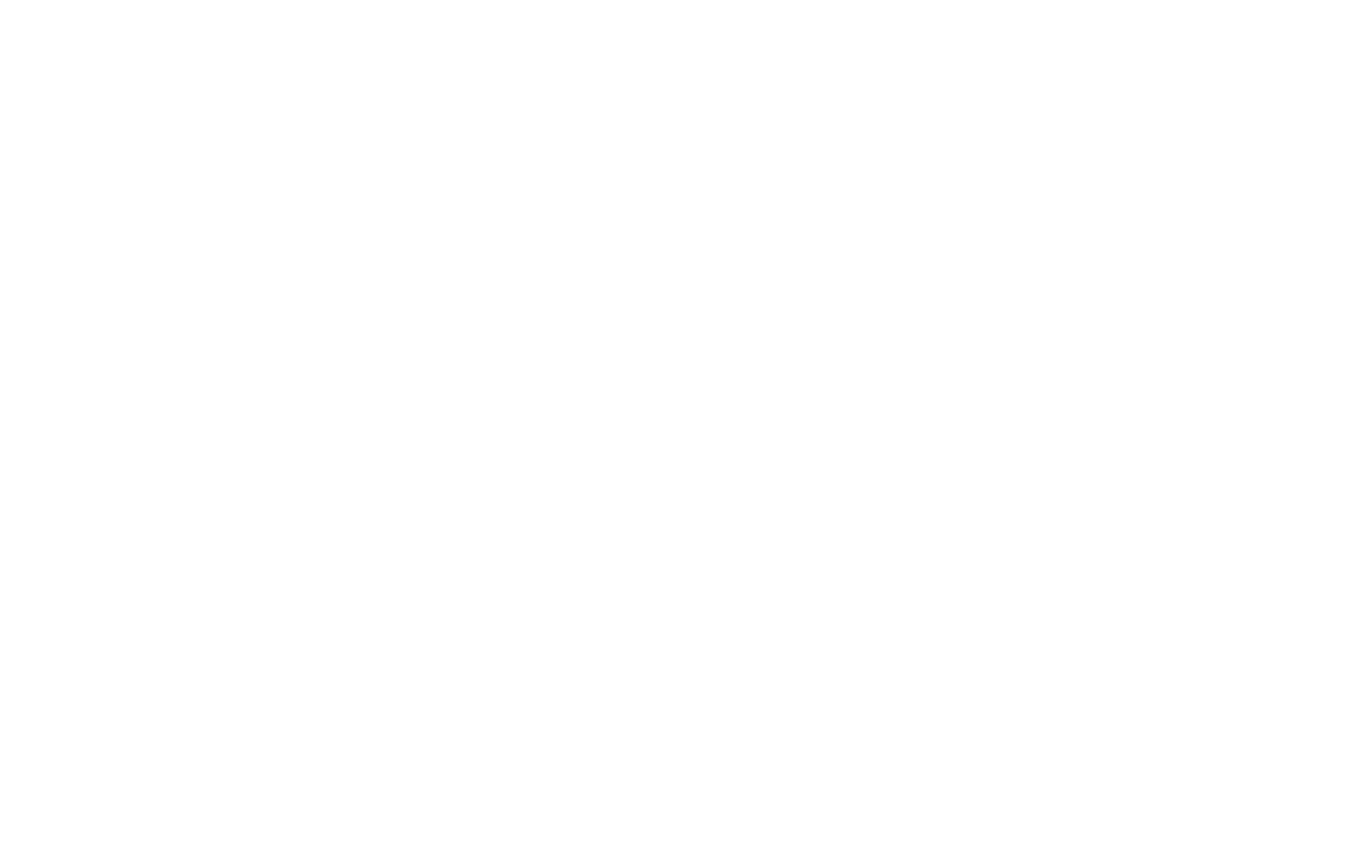
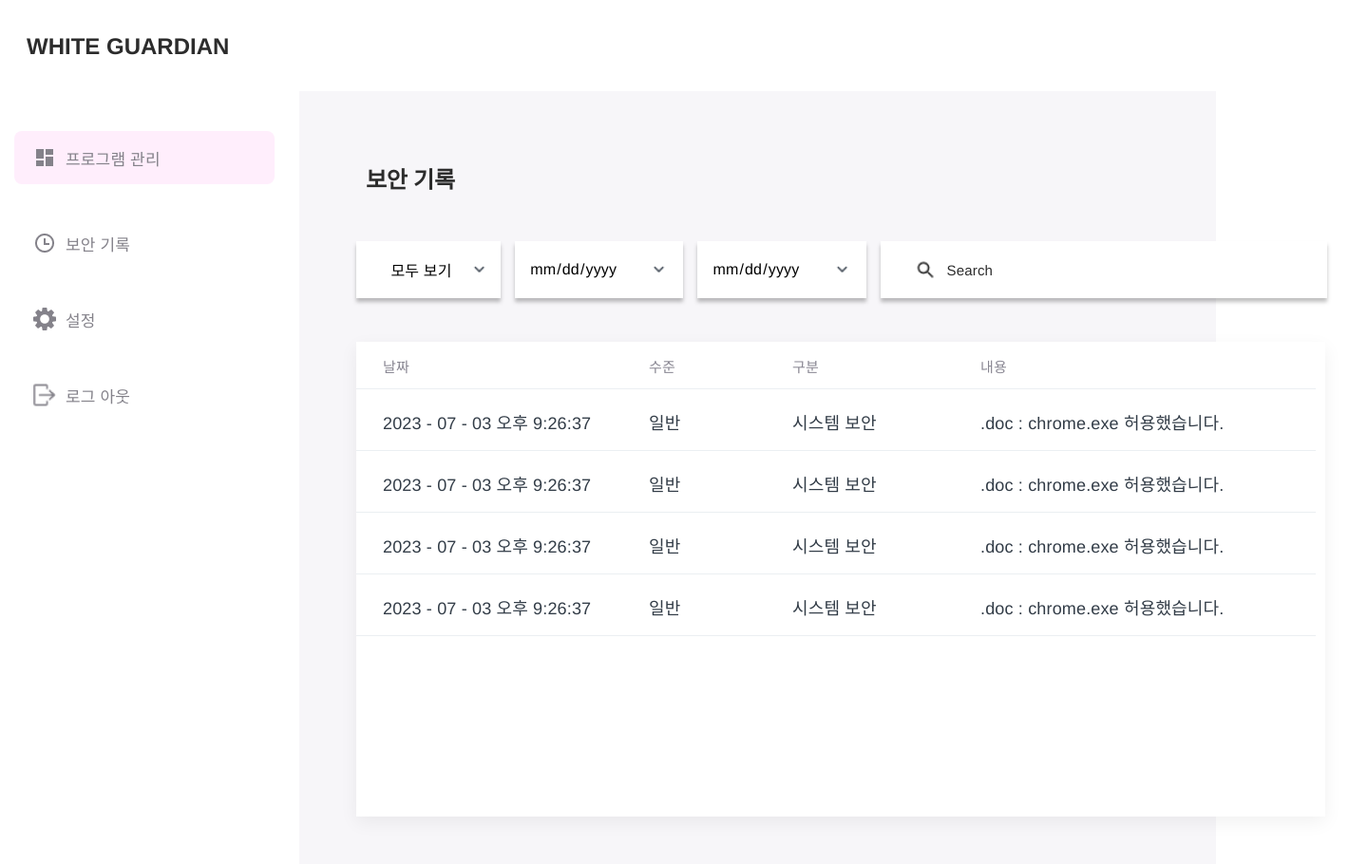
Before and after one commit to Jiiiisu/WhiteGuardian, a plain HTML site: page UI/html/frame8.html in a window 1280 px wide. Shown: the whole page at 95% size, 1440 px wide, since content can reach past the window. Before the commit the page ends 800 px from the top, so only its background shows below. Drawn offline with nearby package versions, Linux system fonts and the light colour scheme.

Commit message:
modify style files

```diff
--- a/UI/css/style.css
+++ b/UI/css/style.css
@@ -56,16 +56,18 @@
     display: inline-flex;
     align-items: center;
     background-color: #ffeefc;
+    height: 36px;
     gap: 10px;
     padding: 10px 110px 10px 20px;
     position: absolute;
-    top: 150px;
+    top: 138px;
     left: 15px;
     border-radius: 8px;
 }
 
 .main-board .security-record{
     display: inline-flex;
+    height: 56px;
     align-items: center;
     gap: 10px;
     padding: 10px 110px 10px 20px;
@@ -79,21 +81,23 @@
 .main-board .settings{
     display: inline-flex;
     align-items: center;
+    height: 56px;
     gap: 10px;
     padding: 10px 110px 10px 20px;
     position: absolute;
-    top: 286px;
+    top: 298px;
     left: 15px;
     border-radius: 8px;
 }
 
 .main-board .logOut{
     display: inline-flex;
+    height: 56px;
     align-items: center;
     gap: 10px;
     padding: 10px 110px 10px 20px;
     position: absolute;
-    top: 354px;
+    top: 378px;
     left: 15px;
     border-radius: 8px;
 }
--- a/UI/html/frame8.html
+++ b/UI/html/frame8.html
@@ -0,0 +1,110 @@
+<!DOCTYPE html>
+<html lang="en">
+<head>
+    <meta charset="UTF-8">
+    <meta name="viewport" content="width=device-width, initial-scale=1.0">
+    <title>frame8_security-record</title>
+
+    <link rel="stylesheet" href="https://cdn.jsdelivr.net/npm/reset-css@5.0.1/reset.min.css">
+    <link rel="stylesheet" href="../css/style.css" />
+    <link rel="stylesheet" href="../css/frame8_style.css">
+</head>
+<body>
+    <div class="window">
+        <div class="main-board">
+            <div class="rectangle"></div>
+            <div id="side-menuBar">
+                <div class="program-manage">
+                    <img class="img" src="../images/menu-symbol1.png">
+                    <div class="text-wrapper">프로그램 관리</div>
+                </div>
+                <div class="security-record">
+                    <img class="img" src="../images/menu-symbol2.png">
+                    <div class="text-wrapper">보안 기록</div>
+                </div>
+                <div class="settings">
+                    <img class="img" src="../images/menu-symbol3.png">
+                    <div class="text-wrapper">설정</div>
+                </div>
+                <div class="logOut">
+                    <img class="img" src="../images/menu-symbol4.png">
+                    <div class="text-wrapper">로그 아웃</div>
+                </div>
+                <div class="program-name">WHITE GUARDIAN</div>
+            </div>
+
+            <div id="main-content">
+                <div class="content-title">보안 기록</div>
+                <div class="record-frame">
+                    <div class="record-sort">
+                        <div class="sort1">
+                            <div class="sort1-group">
+                                <div class="sort1-txt">모두 보기</div>
+                                <img class="sort1-img" src="../images/arrow-down.png">
+                            </div>
+                        </div>
+                        <input type="date">
+                        <input type="date">
+                        <div class="search">
+                            <div class="search-txt">Search</div>
+                            <img class="search-icon" src="../images/search-icon.png">
+                        </div>
+                    </div>
+                    <div class="record-table">
+                        <div class="record-small-table1">
+                            <div class="e1"><div class="table1-txt">날짜</div></div>
+                            <div class="e2"><div class="table1-txt">수준</div></div>
+                            <div class="e3"><div class="table1-txt">구분</div></div>
+                            <div class="e4"><div class="table1-txt">내용</div></div>
+                        </div>
+
+                        <div class="record-line"></div>
+
+                        <div class="record-small-frame">
+                            <div class="r-date">2023 - 07 - 03 오후 9:26:37</div>
+                            <div class="r-level">일반</div>
+                            <div class="r-sortation">시스템 보안</div>
+                            <div class="r-content">.doc : chrome.exe 허용했습니다.</div>
+                        </div>
+
+                        <div class="record-line"></div>
+
+                        <div class="record-small-frame">
+                            <div class="r-date">2023 - 07 - 03 오후 9:26:37</div>
+                            <div class="r-level">일반</div>
+                            <div class="r-sortation">시스템 보안</div>
+                            <div class="r-content">.doc : chrome.exe 허용했습니다.</div>
+                        </div>
+
+                        <div class="record-line"></div>
+
+                        <div class="record-small-frame">
+                            <div class="r-date">2023 - 07 - 03 오후 9:26:37</div>
+                            <div class="r-level">일반</div>
+                            <div class="r-sortation">시스템 보안</div>
+                            <div class="r-content">.doc : chrome.exe 허용했습니다.</div>
+                        </div>
+
+
+                        <div class="record-line"></div>
+
+                        <div class="record-small-frame">
+                            <div class="r-date">2023 - 07 - 03 오후 9:26:37</div>
+                            <div class="r-level">일반</div>
+                            <div class="r-sortation">시스템 보안</div>
+                            <div class="r-content">.doc : chrome.exe 허용했습니다.</div>
+                        </div>
+
+                        <div class="record-line"></div>
+
+
+
+
+
+                    </div>
+                </div>
+            </div>
+        </div>
+    </div>
+</body>
+</html>
```
